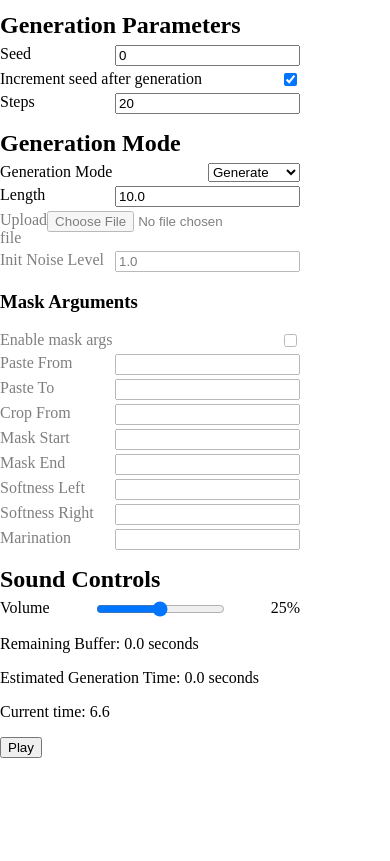
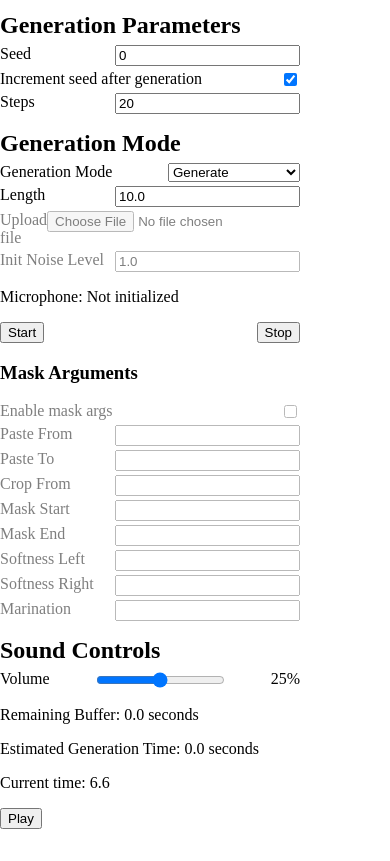
Before and after one commit to a2aaron/AI-Slop-Radio, a Flask app: page / in a window 390 px wide. Shown: the part 291-1152 px from the top of the page. Before the commit the page ends 1049 px from the top, so only its background shows below. Run offline with Flask 3, Linux system fonts and the light colour scheme.

Commit message:
Add microphone option and also pseudo-disabled effect.

```diff
--- a/static/main.css
+++ b/static/main.css
@@ -80,10 +80,10 @@ input:invalid {
     background: khaki;
 }
 
-[pseudo-disabled="true"] {
+[data-pseudo-disabled="true"] {
     opacity: 0.5;
 }
 
-label:has(~ [pseudo-disabled="true"]) {
+label:has(~ [data-pseudo-disabled="true"]) {
     opacity: 0.5;
 }
--- a/static/main.js
+++ b/static/main.js
@@ -200,12 +200,13 @@ function getPromptSettings() {
  * @returns {BlobWithSource | null}
  */
 function getInitAudioBlob() {
-    switch (parseInitAudioDropdownValue(init_audio_dropdown.value)) {
+    switch (getInitAudioDropdownValue()) {
         case "off": return null;
         case "file": return UPLOADED_AUDIO;
         // Try to return latest playlist item. Otherwise, fallback to uploaded audio.
         case "wander": return getLatestPlaylistItemBlob() ?? UPLOADED_AUDIO;
-        case "microphone": return null;
+        case "microphone": return LATEST_RECORDING;
+        case "microphone_auto": throw Error("Not implemented");
     }
 }
 /**
@@ -361,11 +362,8 @@ class PlaylistItem extends HTMLElement {
         if (this.blob == null || this.buffer == null) {
             return null;
         }
-        return {
-            audio: this.blob,
-            source: `${this.promptSettings?.positive_prompt} ${this.promptSettings?.seed} (@ ${this.queueTime?.toFixed(2)})`,
-            length: getLengthInSeconds(this.buffer),
-        };
+        let source = `${this.promptSettings?.positive_prompt} ${this.promptSettings?.seed} (@ ${this.queueTime?.toFixed(2)})`;
+        return makeBlobWithSourceFromAudioBuffer(this.buffer, source);
     }
 
     /**
@@ -596,6 +594,7 @@ function updateUI() {
     setRemainingBufferDisplay();
     setCurrentTimeDisplay();
     updateQueue();
+    setMicrophoneStatus();
 }
 
 function setEstimatedTimeDisplay() {
@@ -641,32 +640,38 @@ function setVolumeFromSlider() {
 }
 
 
+
 /**
- * @typedef {"off" | "file" | "wander" | "microphone"} InitAudioDropdownValue
- * @param {string} input
+ * @typedef {"off" | "file" | "wander" | "microphone" | "microphone_auto"} InitAudioDropdownValue
  * @returns {InitAudioDropdownValue}
  */
-function parseInitAudioDropdownValue(input) {
-    switch (input) {
+function getInitAudioDropdownValue() {
+    switch (init_audio_dropdown.value) {
         case "off":
         case "file":
         case "wander":
-        case "microphone": return input;
-        default: throw new Error(`Invalid dropdown value: ${input}`)
+        case "microphone":
+        case "microphone_auto": return init_audio_dropdown.value;
+        default: throw new Error(`Invalid dropdown value: ${init_audio_dropdown.value}`)
     }
 }
 
 async function setFileUploaded() {
     if (init_audio_upload_input.files != null && init_audio_upload_input.files?.length > 0) {
         let file = init_audio_upload_input.files[0];
-        let audioBuffer = await audioCtx.decodeAudioData(await file.arrayBuffer());
-        let length = getLengthInSeconds(audioBuffer);
+
         length_input.value = length.toFixed(2);
-        UPLOADED_AUDIO = {
-            audio: file,
-            source: file.name,
-            length: length,
-        };
+        UPLOADED_AUDIO = await makeBlobWithSourceFromBlob(file, file.name);
+    }
+}
+
+async function initAudioDropdownOnChange() {
+    setEnabilityInitAudioControls();
+
+    if (getInitAudioDropdownValue() == "microphone" || getInitAudioDropdownValue() == "microphone_auto") {
+        if (MICROPHONE == null) {
+            MICROPHONE = await tryInitializeMicrophone();
+        }
     }
 }
 
@@ -674,8 +679,7 @@ async function setFileUploaded() {
  * Enable/disable various elements on the page based on the init audio dropdown
  */
 function setEnabilityInitAudioControls() {
-    let value = parseInitAudioDropdownValue(init_audio_dropdown.value);
-    switch (value) {
+    switch (getInitAudioDropdownValue()) {
         case "off":
             setEnabled(length_input, true);
             setEnabled(mask_args_checkbox, false);
@@ -683,13 +687,23 @@ function setEnabilityInitAudioControls() {
             setEnabled(init_noise_level_input, false);
             break;
         case "file":
-        case "wander":
             setEnabled(length_input, false);
             setEnabled(mask_args_checkbox, true);
             setEnabled(init_audio_upload_input, true);
             setEnabled(init_noise_level_input, true);
             break;
+        case "wander":
+            setEnabled(length_input, false);
+            setEnabled(mask_args_checkbox, true);
+            setEnabled(init_audio_upload_input, false);
+            setEnabled(init_noise_level_input, true);
+            break;
         case "microphone":
+            setEnabled(length_input, false);
+            setEnabled(mask_args_checkbox, true);
+            setEnabled(init_audio_upload_input, false);
+            setEnabled(init_noise_level_input, true);
+        case "microphone_auto":
             setEnabled(length_input, true);
             setEnabled(mask_args_checkbox, true);
             setEnabled(init_audio_upload_input, false);
@@ -718,7 +732,7 @@ function setEnabilityMaskArgs() {
  */
 function setEnabled(control, enabled) {
     let disabled = !enabled;
-    control.setAttribute("pseudo-disabled", disabled.toString());
+    control.dataset.pseudoDisabled = disabled.toString();
 }
 
 // #####################
@@ -811,6 +825,19 @@ const MAX_RECENT_GENERATIONS = 5;
 /** @type {BlobWithSource | null} */
 let UPLOADED_AUDIO = null;
 
+/** @type {BlobWithSource | null} */
+let LATEST_RECORDING = null;
+
+/** @type {number | null} */
+let RECORDING_START_TIME = null;
+
+/** @type {MediaRecorder | null} */
+let MICROPHONE = null;
+
+/** @typedef {number} SetIntervalID */
+/** @type {SetIntervalID | null} */
+let AUTORECORDER = null;
+
 customElements.define("playlist-item", PlaylistItem);
 
 const audioCtx = new window.AudioContext();
@@ -855,6 +882,10 @@ const softness_left_input = getElementTyped("softness_left", HTMLInputElement);
 const softness_right_input = getElementTyped("softness_right", HTMLInputElement);
 const marination_input = getElementTyped("marination", HTMLInputElement);
 
+const mic_status_span = getElementTyped("mic_status", HTMLSpanElement);
+const mic_start = getElementTyped("mic_start", HTMLButtonElement);
+const mic_stop = getElementTyped("mic_stop", HTMLButtonElement);
+
 const queueList = getElementTyped("playlist", HTMLElement);
 
 // Event Handlers
@@ -871,7 +902,9 @@ init_audio_upload_input.onchange = async (_) => {
     await setFileUploaded();
 }
 
-init_audio_dropdown.onchange = (e) => setEnabilityInitAudioControls();
+init_audio_dropdown.onchange = async (e) => {
+    await initAudioDropdownOnChange();
+};
 
 mask_args_checkbox.onchange = (_) => setEnabilityMaskArgs();
 
@@ -881,11 +914,125 @@ steps_input.onchange = (_) => setEstimatedTimeDisplay();
 
 length_input.onchange = (_) => setEstimatedTimeDisplay();
 
+mic_start.onclick = () => { tryStartMicrophone(); }
+mic_stop.onclick = () => { tryStopMicrophone(); }
+
 setInterval(queueIfNeeded, 1000);
 setInterval(updateUI, 100);
 
 updateUI();
 setVolumeFromSlider();
-setEnabilityInitAudioControls();
+initAudioDropdownOnChange()
 setEnabilityMaskArgs();
 setFileUploaded();
+
+function setMicrophoneStatus() {
+    if (MICROPHONE == null) {
+        mic_status_span.innerText = "Not initialized";
+    } else {
+        let latest_recorded = LATEST_RECORDING != null ? `${LATEST_RECORDING.length.toFixed(2)}s` : "none";
+        const current_recording_time = RECORDING_START_TIME != null ? (Date.now() - RECORDING_START_TIME) / 1000.0 : null;
+        let currently_recorded = current_recording_time != null ? `${current_recording_time.toFixed(2)}s` : "none";
+        mic_status_span.innerText = `${MICROPHONE.state}\ncurrently recorded: ${currently_recorded}\nlatest recorded: ${latest_recorded}`;
+    }
+}
+
+/**
+ * Try to initialize the microphone. This method also sets the callbacks on the microphone as needed
+ * @returns {Promise<MediaRecorder | null>}
+ */
+async function tryInitializeMicrophone() {
+    if (navigator.mediaDevices && navigator.mediaDevices.getUserMedia) {
+        let mediaStream = await navigator.mediaDevices.getUserMedia({ audio: true, });
+        let microphone = new MediaRecorder(mediaStream);
+
+        /** @type {Blob[]} */
+        let currentChunks = [];
+        microphone.ondataavailable = (e) => {
+            console.log("Pushing microphone data...");
+            currentChunks.push(e.data);
+            console.log(e.data.type);
+        };
+
+        microphone.onstart = (e) => {
+            RECORDING_START_TIME = Date.now();
+        }
+
+        microphone.onstop = async (e) => {
+            let blob = new Blob(currentChunks, { type: microphone.mimeType })
+            currentChunks = [];
+            LATEST_RECORDING = await makeBlobWithSourceFromBlob(blob, "microphone");
+            RECORDING_START_TIME = null;
+        };
+        return microphone;
+    } else {
+        console.log("getUserMedia not supported on your browser!");
+        return null;
+    }
+}
+
+/**
+ * Create a BlobWithSource out of a Blob. If the Blob is not a wav file, it is converted to be one.
+ * @param {Blob} audio
+ * @param {string} source
+ * @returns {Promise<BlobWithSource>}
+ */
+async function makeBlobWithSourceFromBlob(audio, source) {
+    let audioBuffer = await audioCtx.decodeAudioData(await audio.arrayBuffer());
+    let length = getLengthInSeconds(audioBuffer);
+    if (audio.type != "audio/wav") {
+        audio = getWavBlob(audioBuffer);
+    }
+    return { audio, source, length }
+}
+
+/**
+ * Create a BlobWithSource out of an AudioBuffer.
+ * @param {AudioBuffer} audioBuffer
+ * @param {string} source
+ * @returns {BlobWithSource}
+ */
+function makeBlobWithSourceFromAudioBuffer(audioBuffer, source) {
+    let length = getLengthInSeconds(audioBuffer);
+    let audio = getWavBlob(audioBuffer);
+    return { audio, source, length }
+}
+
+/**
+ * Try to start the microphone. If the microphone is not initialized, we attempt to initialize it first.
+ * @param {number | null | undefined} [timeslice=undefined] timeslice If provided, then use this as a timeslice (in milliseconds)
+ * @returns {Promise<boolean>} true if the microphone was started
+ */
+async function tryStartMicrophone(timeslice) {
+    if (MICROPHONE == null) {
+        MICROPHONE = await tryInitializeMicrophone();
+    }
+
+    if (MICROPHONE != null && MICROPHONE.state == "inactive") {
+        if (timeslice == null || timeslice == undefined) {
+            MICROPHONE.start();
+        } else {
+            MICROPHONE.start(timeslice);
+        }
+        return true;
+    } else {
+        return false;
+    }
+}
+
+/**
+ * Try to start the microphone. If the microphone is not initialized, we attempt to initialize it first.
+ * @returns {Promise<boolean>} true if the microphone was stopped.
+ */
+async function tryStopMicrophone() {
+    if (MICROPHONE == null) {
+        MICROPHONE = await tryInitializeMicrophone();
+    }
+
+    if (MICROPHONE != null && MICROPHONE.state == "recording") {
+        MICROPHONE.stop();
+        return true;
+    } else {
+        return false;
+    }
+}
--- a/templates/main.html
+++ b/templates/main.html
@@ -61,6 +61,7 @@
                         <option value="file">File</option>
                         <option value="wander">Wander</option>
                         <option value="microphone">Microphone</option>
+                        <option value="microphone_auto">Microphone (Auto)</option>
                     </select>
                 </ui-control>
                 <ui-control>
@@ -74,6 +75,11 @@
                 <ui-control>
                     <label for="init_noise_level">Init Noise Level</label>
                     <input type="number" id="init_noise_level" name="init_noise_level" value="1.0" step="any"></input>
+                </ui-control>
+                <p>Microphone: <span id="mic_status"></span></p>
+                <ui-control>
+                    <button id="mic_start">Start</button>
+                    <button id="mic_stop">Stop</button>
                 </ui-control>
                 <section>
                     <h3>Mask Arguments</h3>
```
